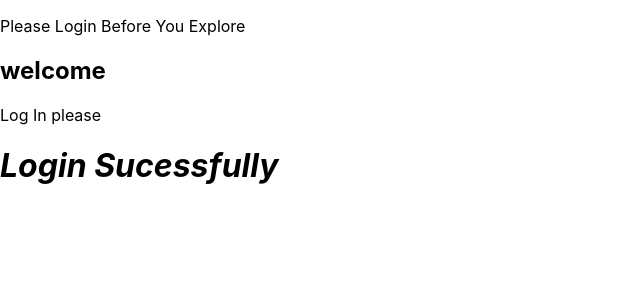
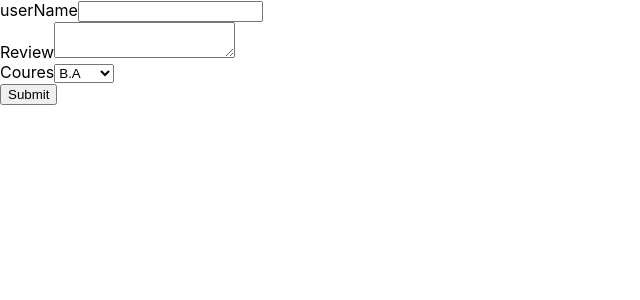
Before and after one commit to shirishagit/REACT-2, a React (Create React App) app in the folder react9/: page / in a window 1280 px wide. Shown: the top 300 px of the page, without its empty margins (0-640 px from the left). Built offline with nearby package versions, Linux system fonts and the light colour scheme.

Commit message:
form handling

```diff
--- a/react9/src/App.js
+++ b/react9/src/App.js
@@ -18,15 +18,17 @@ import IfElse from "./PRACTICE/CLASS COMPONENT/CONDITIONAL RENDERING IN CC/Ifels
 import ShortCircuit from "./PRACTICE/CLASS COMPONENT/CONDITIONAL RENDERING IN CC/ShortCircuit";
 import TernaryOper from "./PRACTICE/CLASS COMPONENT/CONDITIONAL RENDERING IN CC/TernaryOper";
 import Variables from "./PRACTICE/CLASS COMPONENT/CONDITIONAL RENDERING IN CC/Variables";
+import FormHandle from "./PRACTICE/CLASS COMPONENT/FORM HANDLINGS/FormHandle";
 
 
 function App() {
   return (
     <div className="App">
-      <IfElse/>
-      <Variables/>
-      <TernaryOper/>
-      <ShortCircuit/>
+      <FormHandle/>
+      {/* <IfElse/> */}
+      {/* <Variables/> */}
+      {/* <TernaryOper/> */}
+      {/* <ShortCircuit/> */}
       {/* <MethodParent/> */}
       {/* <Prop name={"siri"} to channel={"your code"}/> */}
       {/* <SetState/> */}
--- /dev/null
+++ b/react9/src/PRACTICE/CLASS COMPONENT/FORM HANDLINGS/FormHandle.jsx
@@ -0,0 +1,58 @@
+import React,{Component} from "react";
+
+class FormHandle extends Component{
+    constructor(){
+        super()
+        this.state ={
+            username:"",
+            review :"",
+            coures:""
+        }
+    }
+    handlerUserName=Event=>{
+        this.setState({
+            username:Event.target.value
+        })
+    }
+    handlerReview=Event=>{
+        this.setState({
+            review:Event.target.value
+        })
+    }
+    handlerCoures=Event=>{
+        this.setState({
+            coures:Event.target.value
+        })
+    }
+    handlerSubmit=Event=>{
+        console.log(`${this.state.username} ${this.state.review} ${this.state.coures}`)
+        Event.preventDefault()
+    }
+
+    render(){
+        return(
+            <form onSubmit={this.handlerSubmit}>
+                <div>
+                    <label>userName</label>
+                    <input type="text" value={this.state.username} onChange={this.handlerUserName}  />
+                </div>
+                <div>
+                    <label>Review</label>
+                    <textarea typeof="text" value={this.state.review} onChange={this.handlerReview}></textarea>
+                </div>
+                <div>
+                    <label>Coures</label>
+                    <select value={this.state.coures} onChange={this.handlerCoures}>
+                    <option value="b.a">B.A</option>
+                    <option value="b.com">B.com</option>
+                    <option value="bba">BBA</option>
+                    <option value="b.sc">B.Sc</option>
+                    </select>
+                </div>
+                <button type="submit">Submit</button>
+            </form>
+        )
+    }
+}
+
+export default FormHandle;
```
